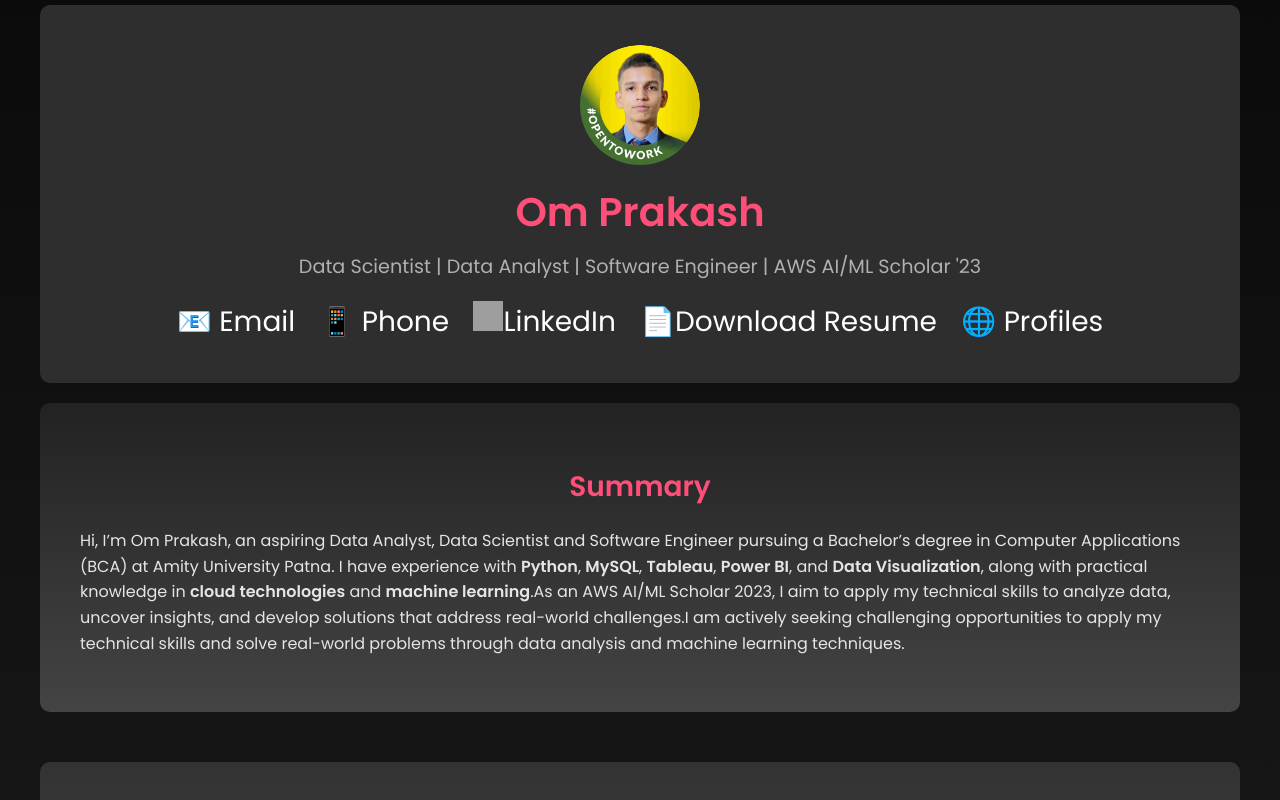
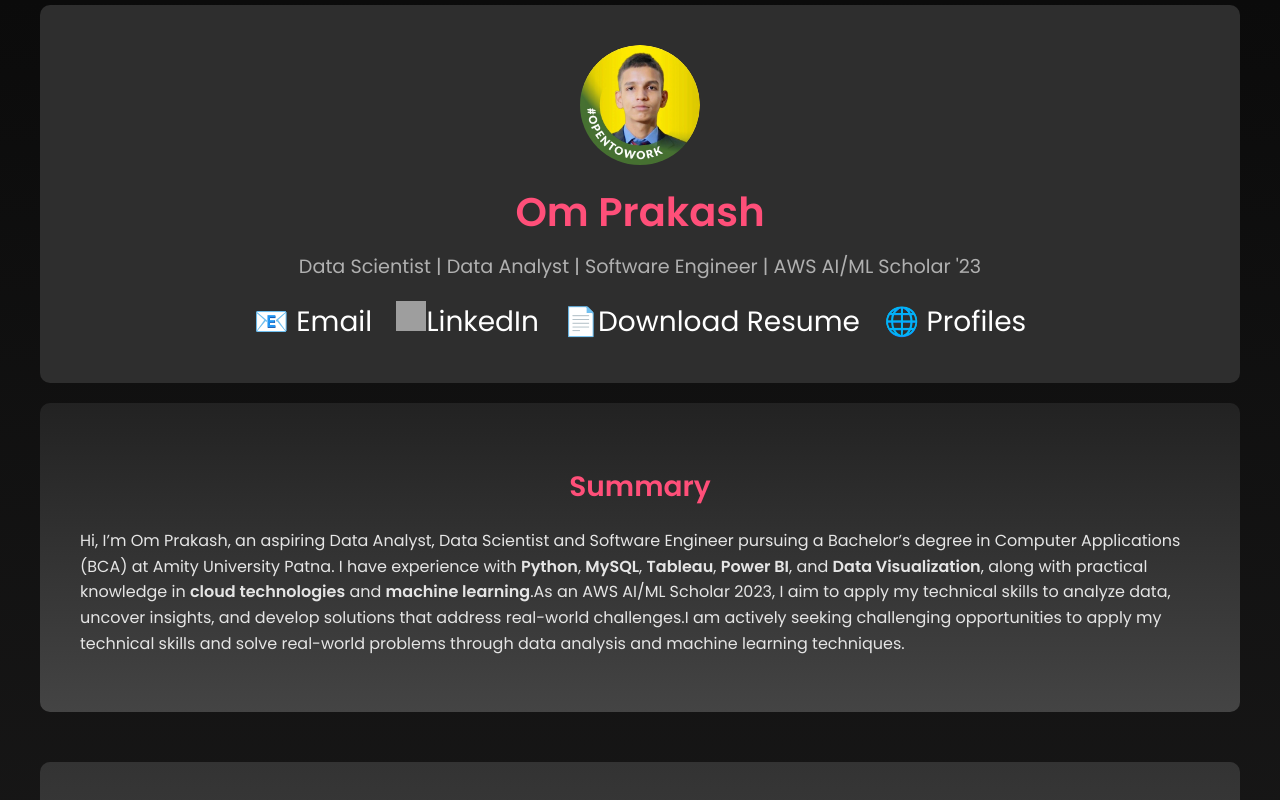
Before and after one commit to 121omprakash/Portfolio, a plain HTML site: page index.html in a window 1280 px wide. Shown: the top 800 px of the page. Drawn offline with Linux system fonts and the light colour scheme; grey boxes are pictures that could not be loaded.

Commit message:
Update index.html

```diff
--- a/index.html
+++ b/index.html
@@ -104,7 +104,7 @@
             <p class="tagline">Data Scientist | Data Analyst | Software Engineer | AWS AI/ML Scholar '23</p>
             <div   class="contact-links">
                 <a href="mailto:omimucet@gmail.com" aria-label="Email Om Prakash">📧 Email</a>
-                <a  href="tel:+919523173538" aria-label="Call Om Prakash">📱 Phone</a>
+<!--                 <a  href="tel:+919523173538" aria-label="Call Om Prakash">📱 Phone</a> -->
                 <a  href="https://in.linkedin.com/in/om%7Eprakash?trk=profile-badge" target="_blank" aria-label="Om Prakash LinkedIn">
                     <img src="https://upload.wikimedia.org/wikipedia/commons/8/81/LinkedIn_icon.svg" alt="LinkedIn Profile">LinkedIn
                 </a>
```
